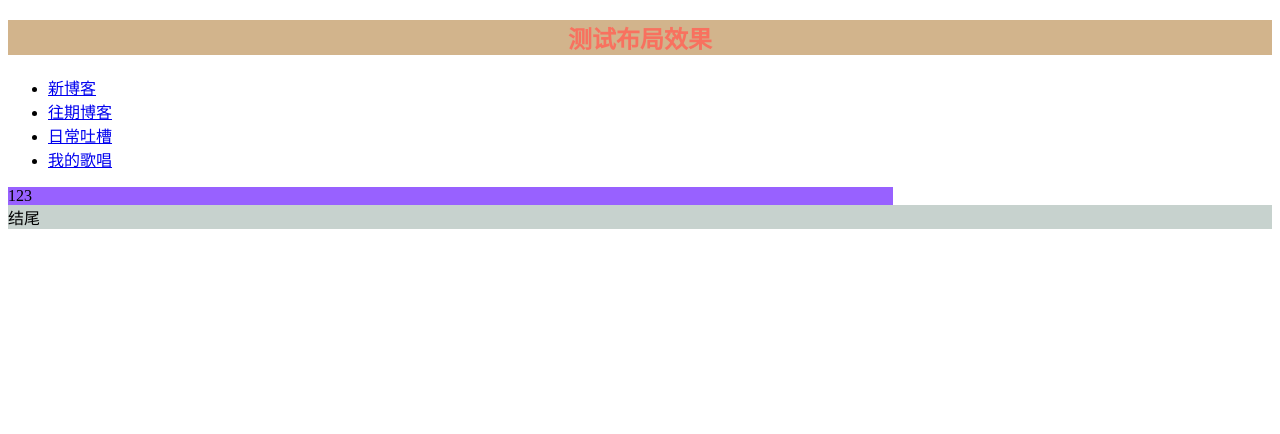
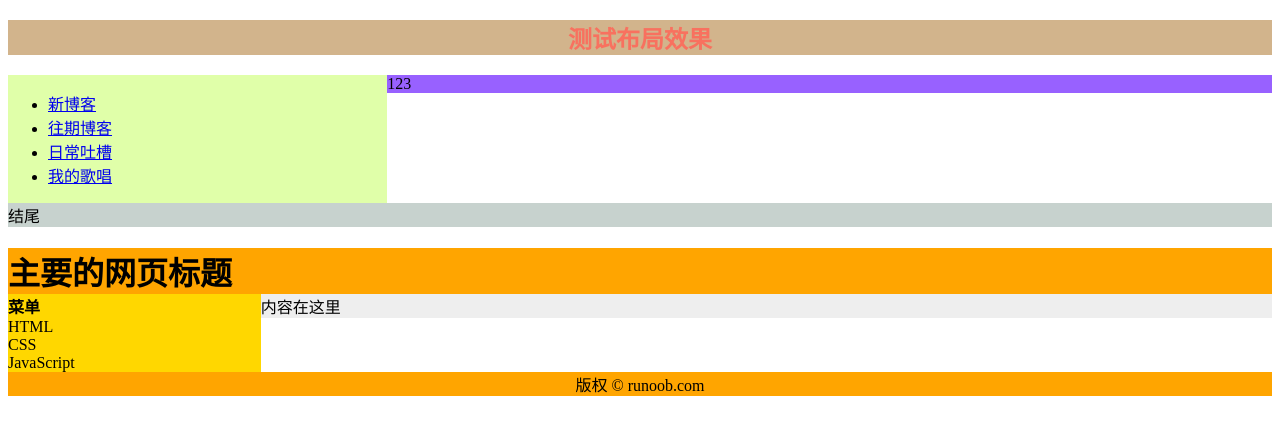
Before and after one commit to liupengzhouyi/AboutCss, a plain HTML site: page 布局/HtmlFile/index.html in a window 1280 px wide. Drawn offline with Linux system fonts and the light colour scheme.

Commit message:
布局 V 1.0.1

```diff
--- a/布局/CSSFile/index.css
+++ b/布局/CSSFile/index.css
@@ -21,6 +21,21 @@
     width: 30%;
 
     height: 70%;
+
+    background-color: #e0ffa9;
+
+    float: left;
+}
+
+.main
+{
+    width: 70%;
+
+    height: 70%;
+
+    background-color: #9861ff;
+
+    float: left;
 }
 
 .end
@@ -30,13 +45,6 @@
     height: 10%;
 
     background-color: #c7d2ce;
+
+    clear: both;
 }
-
-.main
-{
-    width: 70%;
-
-    height: 70%;
-
-    background-color: #9861ff;
-}
--- a/布局/HtmlFile/index.html
+++ b/布局/HtmlFile/index.html
@@ -7,11 +7,14 @@
 </head>
 <body>
 
+<div>
+
     <div class="header">
         <h2>
             测试布局效果
         </h2>
     </div>
+
     <div class="link">
         <ul>
             <li>
@@ -36,11 +39,35 @@
             </li>
         </ul>
     </div>
+
     <div class="main">
         123
     </div>
+
     <div class="end">
         结尾
     </div>
+</div>
+
+
+<div id="container" style="width:100%">
+
+    <div id="header" style="background-color:#FFA500;">
+        <h1 style="margin-bottom:0;">主要的网页标题</h1></div>
+
+    <div id="menu" style="background-color:#FFD700;height:80%;width:20%;float:left;">
+        <b>菜单</b><br>
+        HTML<br>
+        CSS<br>
+        JavaScript</div>
+
+    <div id="content" style="background-color:#EEEEEE;height:80%;width:80%;float:left;">
+        内容在这里</div>
+
+    <div id="footer" style="background-color:#FFA500;clear:both;text-align:center;">
+        版权 © runoob.com</div>
+
+</div>
+
 </body>
 </html>
```
Lines whose indentation alone changed are shown as unchanged.
